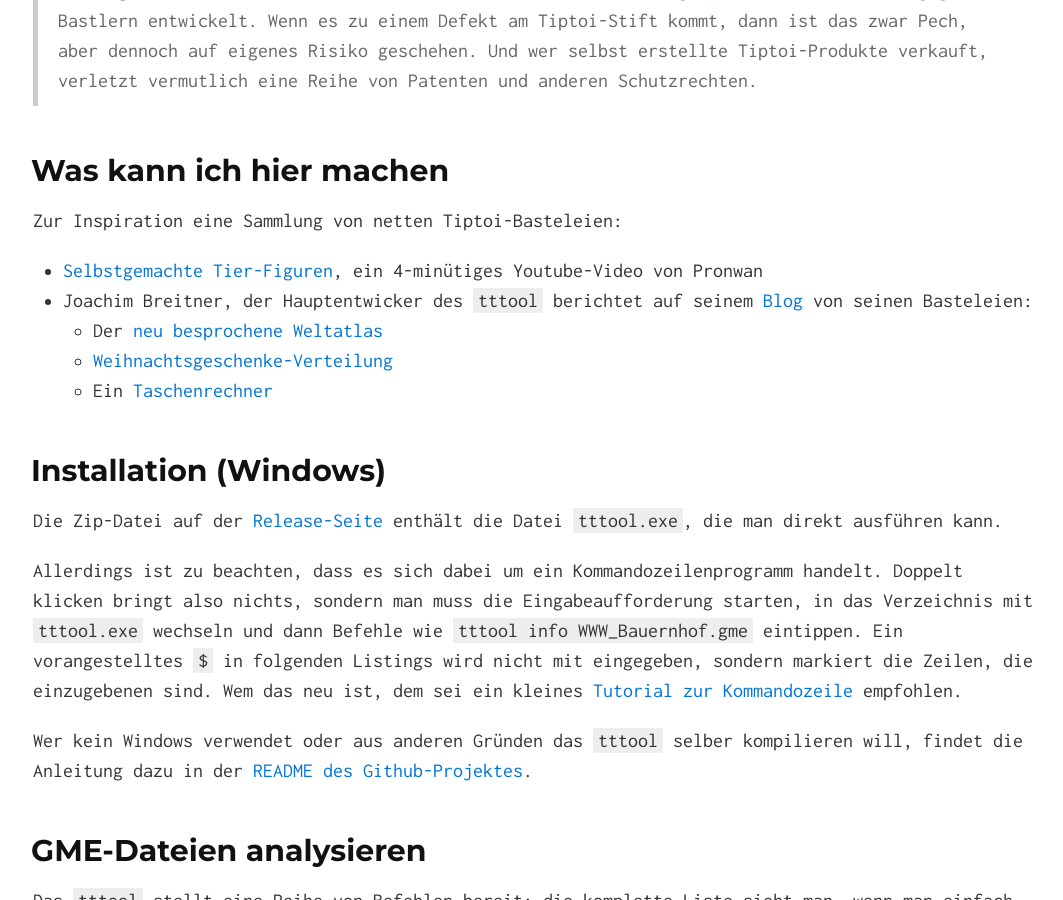
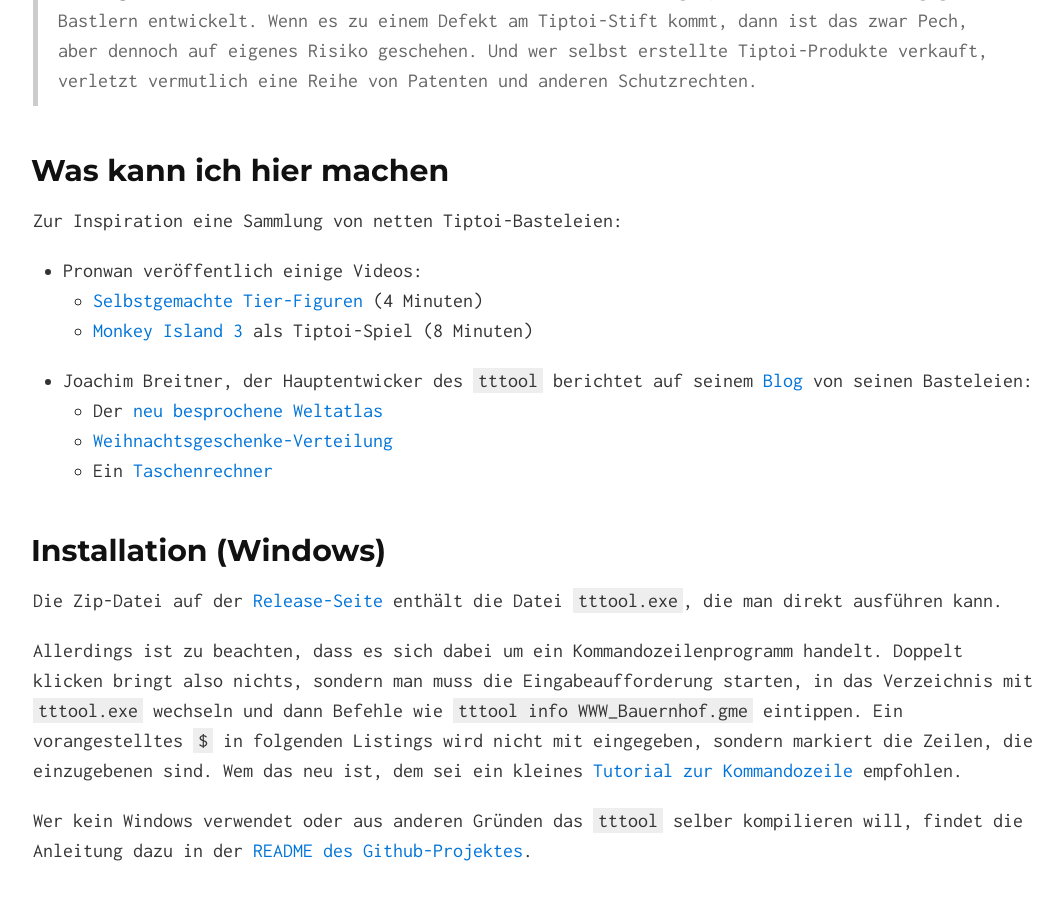
Before and after one commit to entropia/tip-toi-reveng, a Jekyll site: the page built from index.md, in a window 1280 px wide and 900 px high, scrolled down 382 px. Shown: the whole window, without its empty margins (107-1170 px from the left). Built offline with Jekyll 4.4.1, drawn with Linux system fonts in a browser that asks for light colours.

Commit message:
Mehr videolinks

```diff
--- a/index.md
+++ b/index.md
@@ -18,14 +18,17 @@
 
 Zur Inspiration eine Sammlung von netten Tiptoi-Basteleien:
 
- * [Selbstgemachte Tier-Figuren], ein 4-minütiges Youtube-Video von Pronwan
+ * Pronwan veröffentlich einige Videos:
+   * [Selbstgemachte Tier-Figuren] (4 Minuten)
+   * [Monkey Island 3] als Tiptoi-Spiel (8 Minuten)
  * Joachim Breitner, der Hauptentwicker des `tttool` berichtet auf seinem [Blog] von seinen Basteleien:
    * Der [neu besprochene Weltatlas]
    * [Weihnachtsgeschenke-Verteilung]
    * Ein [Taschenrechner]
 
 
-[Selbstgemachte Tier-Figuren]: https://www.youtube.com/watch?v=Yic57Y9VORA&app=desktop
+[Selbstgemachte Tier-Figuren]: https://www.youtube.com/watch?v=Yic57Y9VORA
+[Monkey Island 3]: https://www.youtube.com/watch?v=UieoGOHULVw
 [Blog]: https://www.joachim-breitner.de/blog/
 [neu besprochene Weltatlas]: https://www.joachim-breitner.de/blog/641-Personalisierte_Tip-Toi-Datei_als_Geschenk
 [Weihnachtsgeschenke-Verteilung]: https://www.joachim-breitner.de/blog/666-Geschenke_mit_dem_Tiptoi-Stift_verteilen
```
